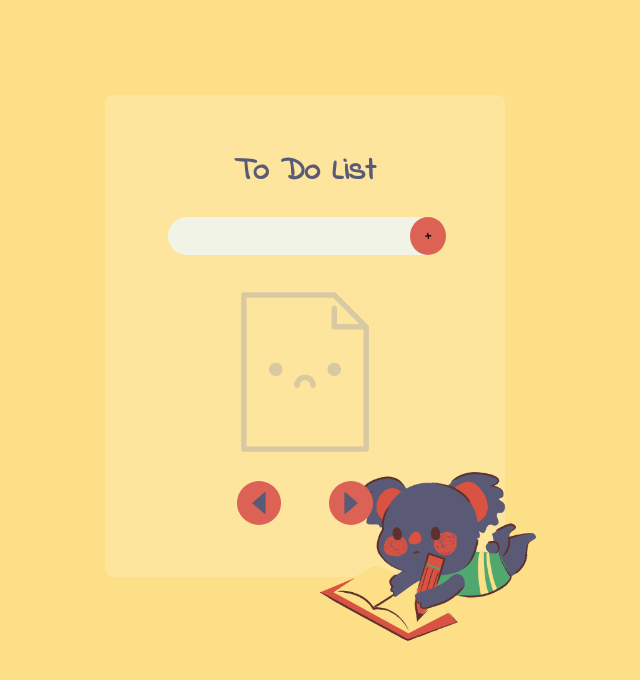
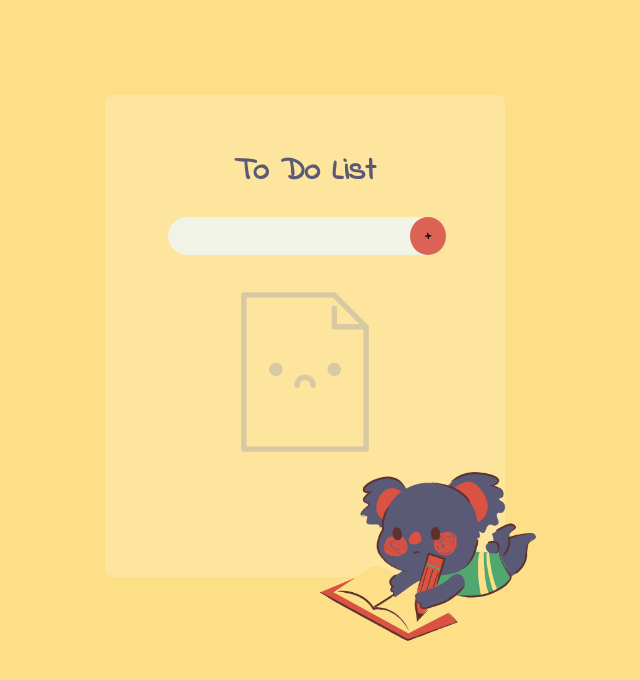
Before and after one commit to baharkose/todo, a React (Create React App) app: page / in a window 1280 px wide. Shown: the top 680 px of the page, without its empty margins (335-975 px from the left). Built offline with nearby package versions, Linux system fonts and the light colour scheme.

Commit message:
butonların gösterilemesi ayarlandı

```diff
--- a/src/components/Pagination.jsx
+++ b/src/components/Pagination.jsx
@@ -14,7 +14,7 @@ const Pagination = ({ totalItems, itemsPerPage, currentPage, setCurrentPage }) =
   };
 
   return (
-    <div>
+    <div style={{display: totalItems > 3 ? "block": "none"}} >
       <div className="nextAndBack">
         <AiFillCaretLeft
           className="left"
```
